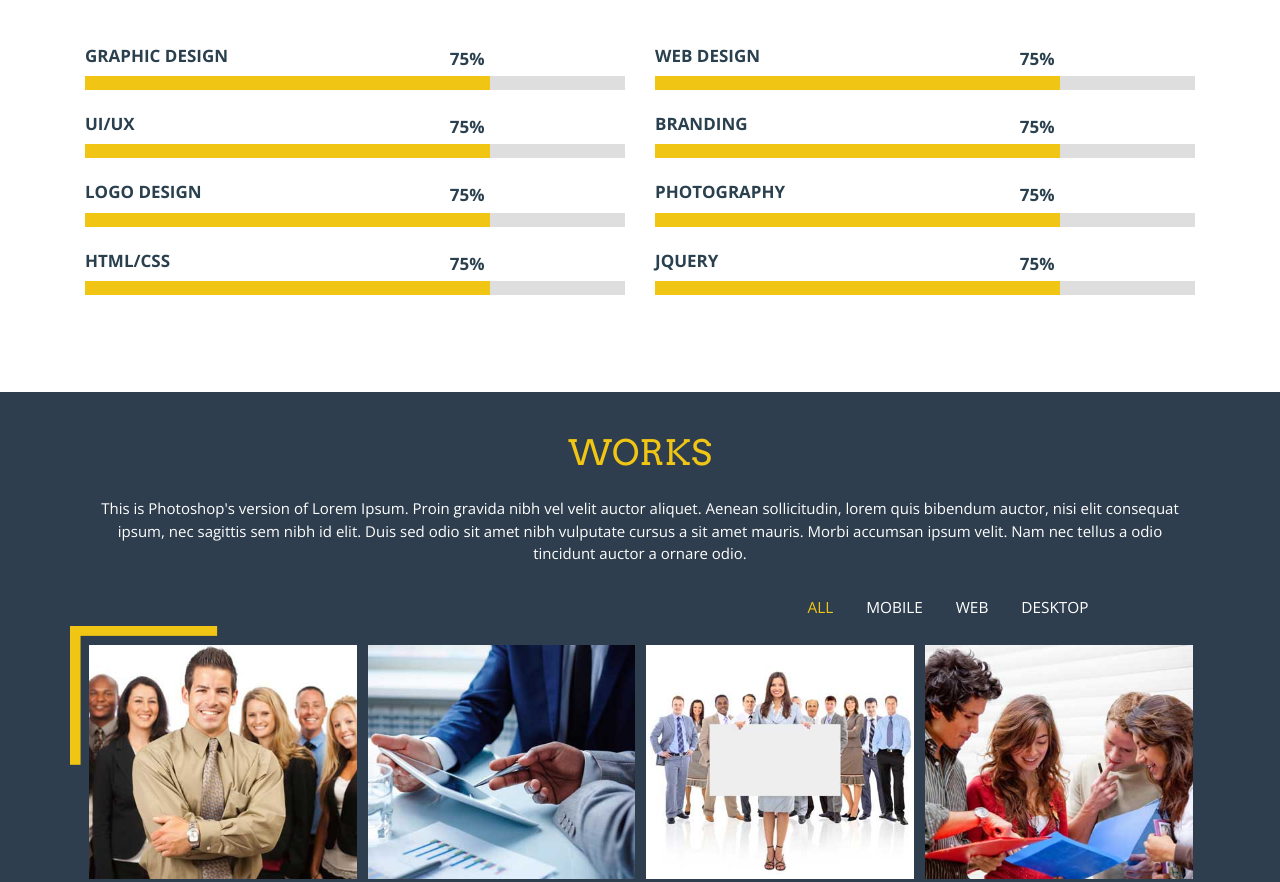
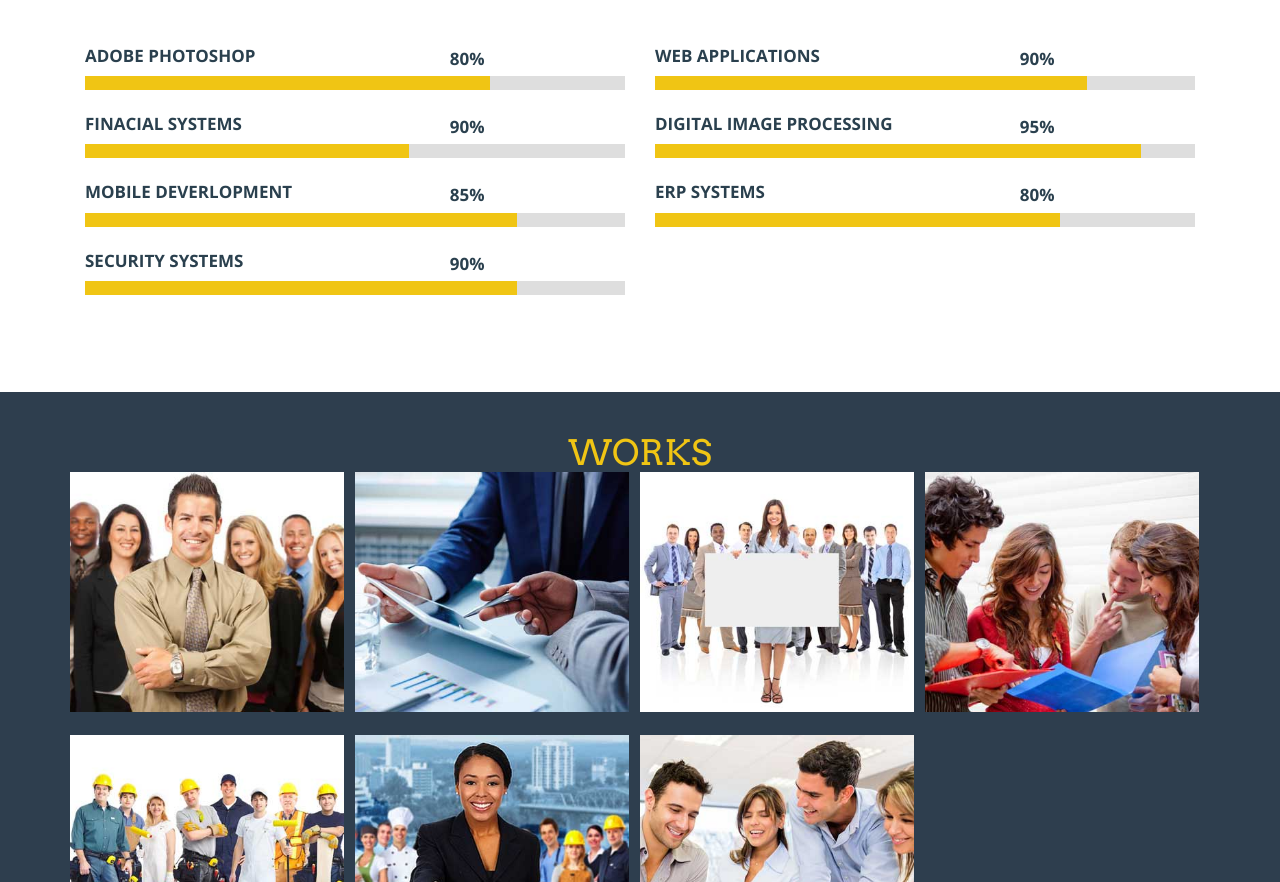
Before and after one commit to Denaindra/Denaindra.github.io, a plain HTML site: page index.html in a window 1280 px wide. Shown: the part 848-1730 px from the top of the page. Drawn offline with nearby package versions, Linux system fonts and the light colour scheme.

Commit message:
update index page

```diff
--- a/css/style.css
+++ b/css/style.css
@@ -541,11 +541,7 @@ ul.wmuSliderPagination {
 	overflow:hidden;
 	margin: 0px 1% 2% 0;
 }
-div#portfoliolist {
-	padding: 19px 6px 0px 19px;
-	background: url("../images/left.png") no-repeat;
-	background-size: 100% 100%;
-}
+
 .portfolio-wrapper {
 	overflow:hidden;
 	position: relative !important;
--- a/index.html
+++ b/index.html
@@ -135,10 +135,10 @@ Smartphone Compatible web template, free webdesigns for Nokia, Samsung, LG, Sony
 						<div class="polls">
 							<div class="poll">
 								<div class="poll-desc">
-									<h4>Graphic Design</h4>
+									<h4>Adobe photoshop</h4>
 								</div>
 								<div class="percentage">
-									<p>75%</p>
+									<p>80%</p>
 								</div>
 								<div class="clearfix"></div>
 							</div>
@@ -149,38 +149,83 @@ Smartphone Compatible web template, free webdesigns for Nokia, Samsung, LG, Sony
 						<div class="polls">
 							<div class="poll">
 								<div class="poll-desc">
-									<h4>Ui/Ux</h4>
+									<h4>Finacial systems</h4>
 								</div>
 								<div class="percentage">
-									<p>75%</p>
+									<p>90%</p>
 								</div>
 								<div class="clearfix"></div>
 							</div>
 							<div class="skills">
-								<div style="width:75%"> </div>
+								<div style="width:60%"> </div>
 							</div>
 						</div>
 						<div class="polls">
 							<div class="poll">
 								<div class="poll-desc">
-									<h4>Logo Design</h4>
+									<h4>Mobile Deverlopment</h4>
 								</div>
 								<div class="percentage">
-									<p>75%</p>
+									<p>85%</p>
 								</div>
 								<div class="clearfix"></div>
 							</div>
 							<div class="skills">
-								<div style="width:75%"> </div>
+								<div style="width:80%"> </div>
 							</div>
 						</div>
 						<div class="polls">
 							<div class="poll">
 								<div class="poll-desc">
-									<h4>Html/Css</h4>
+									<h4>Security systems</h4>
 								</div>
 								<div class="percentage">
-									<p>75%</p>
+									<p>90%</p>
+								</div>
+								<div class="clearfix"></div>
+							</div>
+							<div class="skills">
+								<div style="width:80%"> </div>
+							</div>
+						</div>
+
+					</div>
+					<div class="col-md-6 about-rightgrid">
+						<div class="polls">
+							<div class="poll">
+								<div class="poll-desc">
+									<h4>Web applications</h4>
+								</div>
+								<div class="percentage">
+									<p>90%</p>
+								</div>
+								<div class="clearfix"></div>
+							</div>
+							<div class="skills">
+								<div style="width:80%"> </div>
+							</div>
+						</div>
+						<div class="polls">
+							<div class="poll">
+								<div class="poll-desc">
+									<h4>Digital Image Processing</h4>
+								</div>
+								<div class="percentage">
+									<p>95%</p>
+								</div>
+								<div class="clearfix"></div>
+							</div>
+							<div class="skills">
+								<div style="width:90%"> </div>
+							</div>
+						</div>
+						<div class="polls">
+							<div class="poll">
+								<div class="poll-desc">
+									<h4>ERP Systems</h4>
+								</div>
+								<div class="percentage">
+									<p>80%</p>
 								</div>
 								<div class="clearfix"></div>
 							</div>
@@ -190,69 +235,8 @@ Smartphone Compatible web template, free webdesigns for Nokia, Samsung, LG, Sony
 						</div>
 
 					</div>
-					<div class="col-md-6 about-rightgrid">
-						<div class="polls">
-							<div class="poll">
-								<div class="poll-desc">
-									<h4>web design</h4>
-								</div>
-								<div class="percentage">
-									<p>75%</p>
-								</div>
-								<div class="clearfix"></div>
-							</div>
-							<div class="skills">
-								<div style="width:75%"> </div>
-							</div>
-						</div>
-						<div class="polls">
-							<div class="poll">
-								<div class="poll-desc">
-									<h4>branding</h4>
-								</div>
-								<div class="percentage">
-									<p>75%</p>
-								</div>
-								<div class="clearfix"></div>
-							</div>
-							<div class="skills">
-								<div style="width:75%"> </div>
-							</div>
-						</div>
-						<div class="polls">
-							<div class="poll">
-								<div class="poll-desc">
-									<h4>Photography</h4>
-								</div>
-								<div class="percentage">
-									<p>75%</p>
-								</div>
-								<div class="clearfix"></div>
-							</div>
-							<div class="skills">
-								<div style="width:75%"> </div>
-							</div>
-						</div>
-						<div class="polls">
-							<div class="poll">
-								<div class="poll-desc">
-									<h4>Jquery</h4>
-								</div>
-								<div class="percentage">
-									<p>75%</p>
-								</div>
-								<div class="clearfix"></div>
-							</div>
-							<div class="skills">
-								<div style="width:75%"> </div>
-							</div>
-						</div>
-					</div>
 					<div class="clearfix"></div>
 				</div>
-				<!--<div class="arrow1">-->
-					<!--<a href="#work" class="scroll"><img src="images/arrow1.png" alt="" /></a>-->
-				<!--</div>-->
 			</div>
 		</div>
 		<!------ about end-->
@@ -261,34 +245,28 @@ Smartphone Compatible web template, free webdesigns for Nokia, Samsung, LG, Sony
 		<div class="works-section" id="work" id="work">
 			<div class="works-header">
 				<h3>works</h3>
-				<p>This is Photoshop's version of Lorem Ipsum. Proin gravida nibh vel velit auctor aliquet. Aenean sollicitudin, lorem quis
-					bibendum auctor, nisi elit consequat ipsum, nec sagittis sem nibh id elit. Duis sed odio sit amet nibh vulputate cursus
-					a sit amet mauris. Morbi accumsan ipsum velit. Nam nec tellus a odio tincidunt auctor a ornare odio. </p>
+
 			</div>
 			<div class="portfolio-section-bottom-row" id="portfolio">
 				<div class="container">
-					<ul id="filters" class="clearfix">
-						<li><span class="filter active" data-filter="app card icon web logo1">All</span></li>
-						<li><span class="filter" data-filter="app">Mobile</span></li>
-						<li><span class="filter" data-filter="card">web</span></li>
-						<li><span class="filter" data-filter="icon">Desktop</span></li>
-					</ul>
 					<div id="portfoliolist">
 						<div class="portfolio card mix_all  wow bounceIn" data-wow-delay="0.4s" data-cat="card" style="display: inline-block; opacity: 1;">
 							<div class="portfolio-wrapper grid_box">
-								<a href="images/pic-1.jpg" class="swipebox" title="Image Title"> <img src="images/pic-1.jpg" class="img-responsive" alt=""><span class="zoom-icon"></span> </a>
+								<img src="images/pic-1.jpg" class="img-responsive" alt="">
 
 							</div>
 						</div>
 						<div class="portfolio app mix_all  wow bounceIn" data-wow-delay="0.4s" data-cat="app" style="display: inline-block; opacity: 1;">
 							<div class="portfolio-wrapper grid_box">
-								<a href="images/pic-2.jpg" class="swipebox" title="Image Title"> <img src="images/pic-2.jpg" class="img-responsive" alt=""><span class="zoom-icon"></span> </a>
+								<img src="images/pic-2.jpg" class="img-responsive" alt="">
+
 
 							</div>
 						</div>
 						<div class="portfolio icon mix_all  wow bounceIn" data-wow-delay="0.4s" data-cat="icon" style="display: inline-block; opacity: 1;">
 							<div class="portfolio-wrapper grid_box">
-								<a href="images/pic-3.jpg" class="swipebox" title="Image Title"> <img src="images/pic-3.jpg" class="img-responsive" alt=""><span class="zoom-icon"></span> </a>
+								<img src="images/pic-3.jpg" class="img-responsive" alt="">
+
 
 							</div>
 
@@ -296,25 +274,28 @@ Smartphone Compatible web template, free webdesigns for Nokia, Samsung, LG, Sony
 
 						<div class="portfolio app mix_all  wow bounceIn" data-wow-delay="0.4s" data-cat="app" style="display: inline-block; opacity: 1;">
 							<div class="portfolio-wrapper grid_box">
-								<a href="images/pic-4.jpg" class="swipebox" title="Image Title"> <img src="images/pic-4.jpg" class="img-responsive" alt=""><span class="zoom-icon"></span> </a>
+								<img src="images/pic-4.jpg" class="img-responsive" alt="">
+
 
 							</div>
 						</div>
 						<div class="portfolio card mix_all  wow bounceIn" data-wow-delay="0.4s" data-cat="card" style="display: inline-block; opacity: 1;">
 							<div class="portfolio-wrapper grid_box">
-								<a href="images/pic-5.jpg" class="swipebox" title="Image Title"> <img src="images/pic-5.jpg" class="img-responsive" alt=""><span class="zoom-icon"></span> </a>
+								<img src="images/pic-5.jpg" class="img-responsive" alt="">
+
 
 							</div>
 						</div>
 						<div class="portfolio card mix_all  wow bounceIn" data-wow-delay="0.4s" data-cat="card" style="display: inline-block; opacity: 1;">
 							<div class="portfolio-wrapper grid_box">
-								<a href="images/pic-6.jpg" class="swipebox" title="Image Title"> <img src="images/pic-6.jpg" class="img-responsive" alt=""><span class="zoom-icon"></span> </a>
+								<img src="images/pic-6.jpg" class="img-responsive" alt="">
+
 
 							</div>
 						</div>
 						<div class="portfolio icon mix_all  wow bounceIn" data-wow-delay="0.4s" data-cat="icon" style="display: inline-block; opacity: 1;">
 							<div class="portfolio-wrapper grid_box">
-								<a href="images/pic-7.jpg" class="swipebox" title="Image Title"> <img src="images/pic-7.jpg" class="img-responsive" alt=""><span class="zoom-icon"></span> </a>
+								<img src="images/pic-7.jpg" class="img-responsive" alt="">
 
 							</div>
 						</div>
@@ -355,25 +336,19 @@ Smartphone Compatible web template, free webdesigns for Nokia, Samsung, LG, Sony
 										$(this).find('img').stop().animate({top: 0}, 300, 'easeOutQuad');
 									}
 								);
-
 							}
 
 						};
 
 						// Run the show!
 						filterList.init();
-
-
 					});
 					</script>
-			<!-- Gallery Script Ends -->
-
-					<!--<div class="arrow">-->
-						<!--<a href="#services" class="scroll"><img src="images/arrow.png" alt="" /></a>-->
-					<!--</div>-->
 				</div>
 			</div>
 		</div>
+
+
 		<!----- work end-->
 		<div class="services-section" id="services">
 			<div class="container">
@@ -416,10 +391,6 @@ Smartphone Compatible web template, free webdesigns for Nokia, Samsung, LG, Sony
 				<a href="https://www.facebook.com/mgdperera"><i class="icon2"></i></a>
 				<a href="#"><i class="icon3"></i></a>
 				<a href="#"><i class="icon4"></i></a>
-				<!--<a href="#"><i class="icon5"></i></a>-->
-				<!--<a href="#"><i class="icon6"></i></a>
-				<a href="#"><i class="icon7"></i></a>
-				<a href="#"><i class="icon8"></i></a>-->
 			</div>
 			<div class="footer-bottom">
 				<p> Copyright &copy;</p>
```
